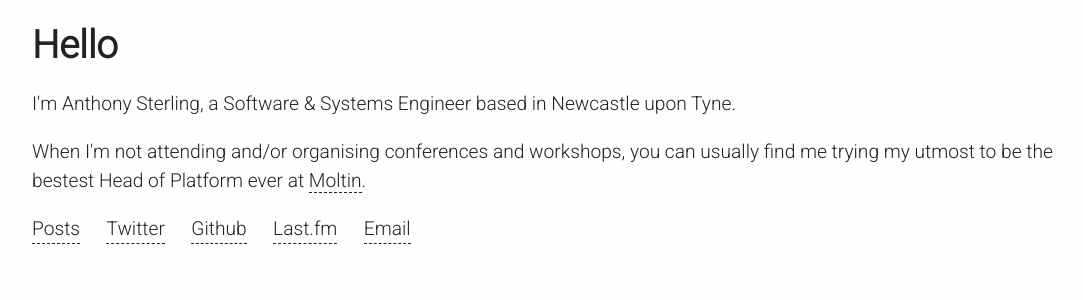
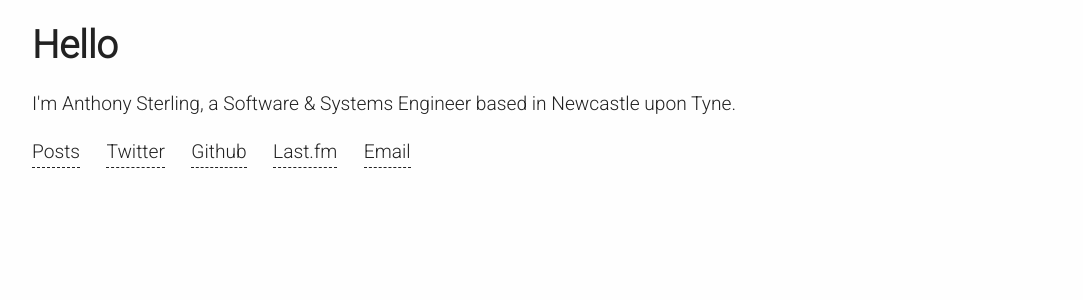
Before and after one commit to anthonysterling/anthonysterling.github.com, a Jekyll site: the page built from index.html, in a window 1280 px wide. Shown: the top 300 px of the page, without its empty margins (76-1159 px from the left). Built offline with Jekyll 4.4.1, drawn with Linux system fonts in a browser that asks for light colours.

Commit message:
Update index.html

```diff
--- a/index.html
+++ b/index.html
@@ -6,7 +6,6 @@ title: Hello
     <div class="small-11 small-centered columns">
         <h1>{{ page.title }}</h1>
         <p>I'm Anthony Sterling, a Software &amp; Systems Engineer based in Newcastle upon Tyne.</p>
-        <p>When I'm not attending and/or organising conferences and workshops, you can usually find me trying my utmost to be the bestest Head of Platform ever at <a href="https://moltin.com/">Moltin</a>.</p>
     </div>
 </div>
 <div class="row">
```
